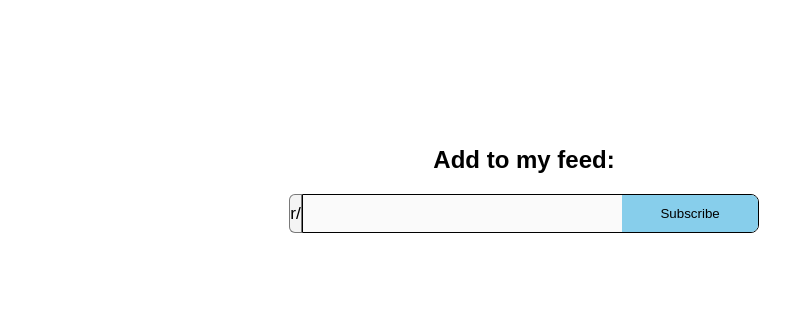
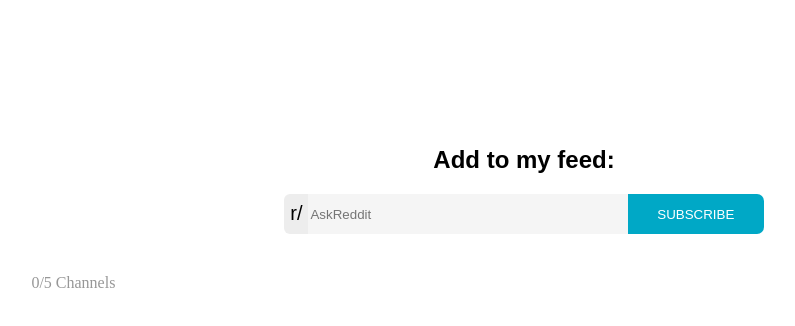
Before and after one commit to carina-lxx/Reddit-Feed, a React (Create React App) app in the folder reddit-app/: page / in a window 1280 px wide. Shown: the top 326 px of the page, without its empty margins (116-911 px from the left). Built offline with nearby package versions, Linux system fonts and the light colour scheme; no server answers.

Commit message:
css completed

```diff
--- a/reddit-app/src/components/App.js
+++ b/reddit-app/src/components/App.js
@@ -10,10 +10,10 @@ class App extends Component {
       subscribes: [],
       avatars: {},
     }
-    this.saveAvatars = this.saveAvatars.bind(this);
-    this.savePosts = this.savePosts.bind(this);
     this.getAllPosts = this.getAllPosts.bind(this);
     this.getAllAvatars = this.getAllAvatars.bind(this);
+    this.savePosts = this.savePosts.bind(this);
+    this.saveAvatars = this.saveAvatars.bind(this);
   }
 
   componentDidMount() {
@@ -65,7 +65,7 @@ class App extends Component {
 
   saveAvatars(subredditTitle) {
     fetch(`/users/1/avatars/${subredditTitle}`, {
-      method: 'POST', // or 'PUT'
+      method: 'POST',
       headers: {
         'Content-Type': 'application/json',
       },
@@ -84,7 +84,6 @@ class App extends Component {
       </div>
     )
   }
-
 }
 
 export default App;
--- a/reddit-app/src/components/Form.js
+++ b/reddit-app/src/components/Form.js
@@ -6,11 +6,9 @@ class Form extends Component {
         this.state = {
             redditName: '',
         }
-
         this.handleChange = this.handleChange.bind(this);
         this.handleSubmit = this.handleSubmit.bind(this);
     }
-
 
     handleChange(e) {
         this.setState({
@@ -20,15 +18,12 @@ class Form extends Component {
 
     handleSubmit(e) {
         e.preventDefault();
-        // this.props.getSubredditPost(this.state.redditName);
-        // this.props.getAvatars(this.state.redditName)
         this.props.savePosts(this.state.redditName)
         this.props.saveAvatars(this.state.redditName)
     }
 
     render() {
         return (
-
             <form className='form' onSubmit={this.handleSubmit}>
                 <div className='label'> r/ </div>
                 <div className='inputbox'>
@@ -36,10 +31,10 @@ class Form extends Component {
                         className='box'
                         type='text'
                         name='redditName'
+                        placeholder='AskReddit'
                         onChange={this.handleChange}
                         value={this.state.redditName} />
-
-                    <button className='button'>Subscribe</button>
+                    <button className='button'>SUBSCRIBE</button>
                 </div>
             </form>
         );
--- a/reddit-app/src/components/List.js
+++ b/reddit-app/src/components/List.js
@@ -1,20 +1,27 @@
 import React from 'react';
 import Post from './Post';
 
-const List = ({ subscribes, avatars }) => (
+const List = ({ subscribes, avatars }) => {
+    const len = subscribes.length;
 
+
+    return (
+        <div >
+            <div className='channel'>{len}/5 Channels</div>
             <ul className='list'>
                 {
                     subscribes.sort(function (a, b) { return b.score - a.score }).map((post, index) => (
                         <
                             Post
-                    key={index+post.title}
+                            key={index + post.title}
                             post={post}
                             avatar={avatars[post.name]}
                         />
                     ))
                 }
             </ul>
+        </div>
     )
+}
 
 export default List;
--- a/reddit-app/src/components/Post.js
+++ b/reddit-app/src/components/Post.js
@@ -2,42 +2,39 @@ import React from 'react';
 
 const Post = ({ post, avatar }) => (
     <div className='post'>
-        <img className='avatar' src={avatar}/>
+        <div className='frame'>
+            <img className='avatar' src={avatar} />
+        </div>
+
         <div>
-            <div>
-                <span>
+            <div className='subname'>
+                <span className='prefix'>
                     r/
             </span>
                 <span>
                     {post.name}
                 </span>
             </div>
-
             <a className='title' href={post.url}>Title: {post.title}</a>
             <div className='scorendate'>
                 <span className='score'>{post.score}</span>
-            <svg xmlns="http://www.w3.org/2000/svg" xlink="http://www.w3.org/1999/xlink" version="1.1" id="Capa_1" x="0px" y="0px" viewBox="0 0 512 512" style={{height: '14px', width: '14px', fill:'#979797', space:"preserve"}}>
+                <svg xmlns="http://www.w3.org/2000/svg" xlink="http://www.w3.org/1999/xlink" version="1.1" id="Capa_1" x="0px" y="0px" viewBox="0 0 512 512" style={{ height: '14px', width: '14px', fill: '#979797', space: "preserve" }}>
                     <g>
                         <g>
-		<path d="M53.333,224C23.936,224,0,247.936,0,277.333V448c0,29.397,23.936,53.333,53.333,53.333h64    c12.011,0,23.061-4.053,32-10.795V224H53.333z"/>
+                            <path d="M53.333,224C23.936,224,0,247.936,0,277.333V448c0,29.397,23.936,53.333,53.333,53.333h64    c12.011,0,23.061-4.053,32-10.795V224H53.333z" />
                         </g>
                     </g>
                     <g>
                         <g>
-		<path d="M512,304c0-12.821-5.077-24.768-13.888-33.579c9.963-10.901,15.04-25.515,13.653-40.725    c-2.496-27.115-26.923-48.363-55.637-48.363H324.352c6.528-19.819,16.981-56.149,16.981-85.333c0-46.272-39.317-85.333-64-85.333    c-22.165,0-37.995,12.48-38.677,12.992c-2.517,2.027-3.989,5.099-3.989,8.341v72.341l-61.44,133.099l-2.56,1.301v228.651    C188.032,475.584,210.005,480,224,480h195.819c23.232,0,43.563-15.659,48.341-37.269c2.453-11.115,1.024-22.315-3.861-32.043    c15.765-7.936,26.368-24.171,26.368-42.688c0-7.552-1.728-14.784-5.013-21.333C501.419,338.731,512,322.496,512,304z"/>
+                            <path d="M512,304c0-12.821-5.077-24.768-13.888-33.579c9.963-10.901,15.04-25.515,13.653-40.725    c-2.496-27.115-26.923-48.363-55.637-48.363H324.352c6.528-19.819,16.981-56.149,16.981-85.333c0-46.272-39.317-85.333-64-85.333    c-22.165,0-37.995,12.48-38.677,12.992c-2.517,2.027-3.989,5.099-3.989,8.341v72.341l-61.44,133.099l-2.56,1.301v228.651    C188.032,475.584,210.005,480,224,480h195.819c23.232,0,43.563-15.659,48.341-37.269c2.453-11.115,1.024-22.315-3.861-32.043    c15.765-7.936,26.368-24.171,26.368-42.688c0-7.552-1.728-14.784-5.013-21.333C501.419,338.731,512,322.496,512,304z" />
                         </g>
                     </g>
                 </svg>
-
                 <span className='space'> |  </span>
                 <span className='time'> {post.time}</span>
             </div>
-
-
         </div>
-
     </div>
-
 )
 
 export default Post;
--- a/reddit-app/src/style.css
+++ b/reddit-app/src/style.css
@@ -20,10 +20,9 @@
 }
 
 .inputbox {
-    font-size: 14pt;
+    font-size: 13pt;
     width: 45%;
     min-width: 300px;
-    border: 1px solid rgba(0,0,0,1);
     border-radius: 0px 8px 8px 0px;
     display: flex;
     justify-content: space-between;
@@ -31,28 +30,40 @@
 }
 
 .box {
-    height: 35px;
+    height: 38px;
     width: 70%;
     border: none;
-    background-color: rgba(250,250,250,255);
+    background-color: rgba(245,245,245);
 }
 
 .label {
     padding: 8px 0px;
-    font-size: 13pt;
+    width: 24px;
+    font-size: 15pt;
+    text-align: center;
     font-family: Arial;
-    border: 1px solid rgba(0,0,0,0.5);
+    /* border: 1px solid rgba(0,0,0,0.5); */
     border-radius: 6px 0px 0px 6px;
-    background-color: rgba(244,244,244,255);
+    background-color: rgba(237,237,237);
 }
 
 .button {
     height: 100%;
     width: 30%;
     right: 30%;
-    background-color: #87ceeb;
+    background-color: #00A8C6;
     border-radius: 0px 7px 7px 0px;
     border: none;
+    color: white;
+}
+
+
+
+.channel {
+    padding-left: 3px;
+    margin-top: 40px;
+    margin-left: 10px;
+    color: #979797;
 }
 
 .list {
@@ -64,18 +75,34 @@
 
 .post {
     margin: 8px;
-    padding: 30px;
+    padding: 20px;
     border: 1px solid grey;
-    border-radius: 20px;
+    border-radius: 12px;
     display: flex;
     flex-direction: row;
     min-width: 300px;
+}
+
+.frame {
+    margin-left: 5px;
+    display: block;
+    margin-top: auto;
+    margin-bottom: auto;
+
+
 }
 
 .avatar {
     margin-right: 20px;
     border-radius: 50%;
     height: 80px;
+}
+
+.subname {
+    margin-bottom: 10px;
+}
+.prefix {
+    color: #979797;
 }
 
 .title {
```
Lines whose indentation alone changed are shown as unchanged.
